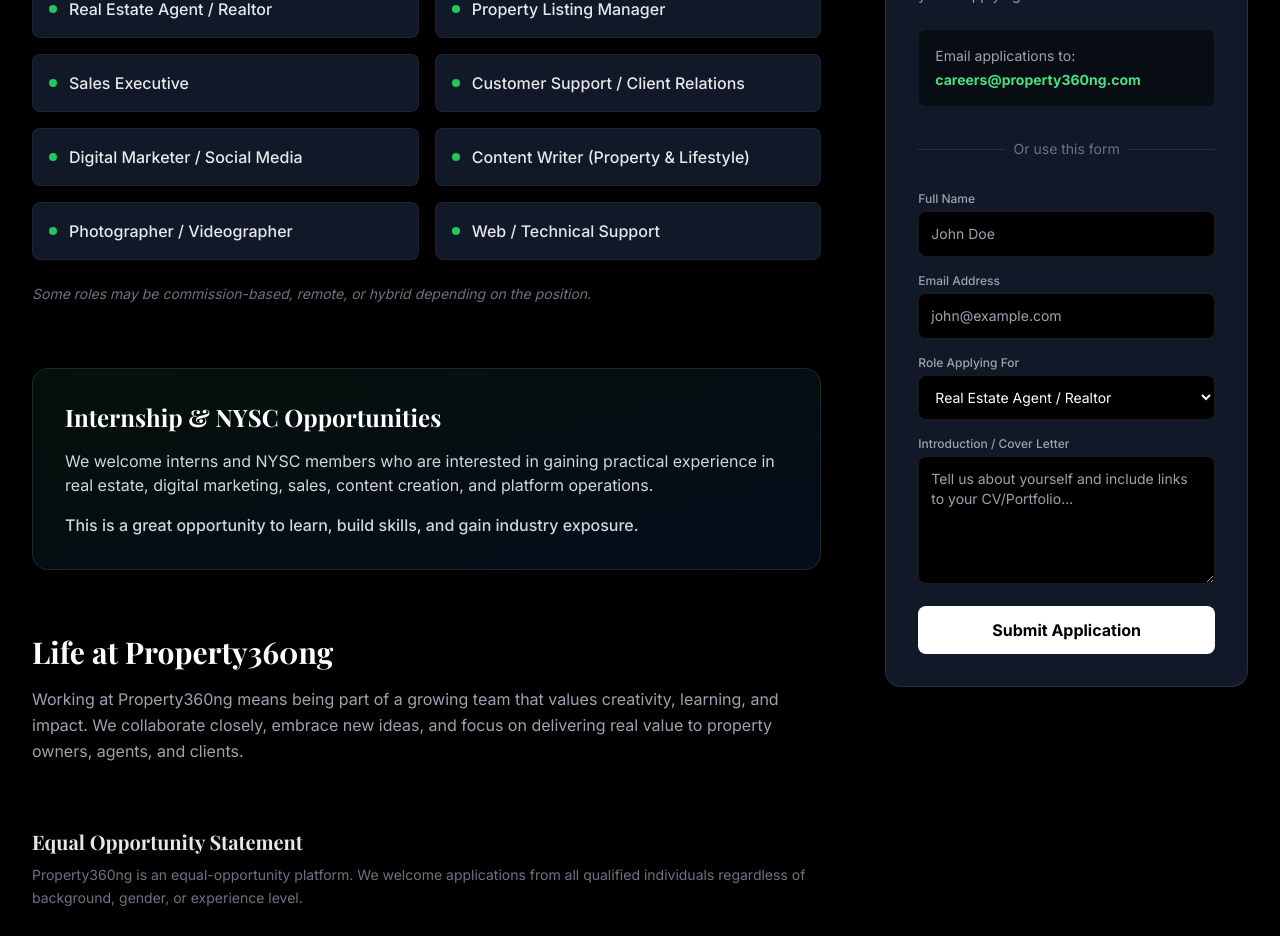
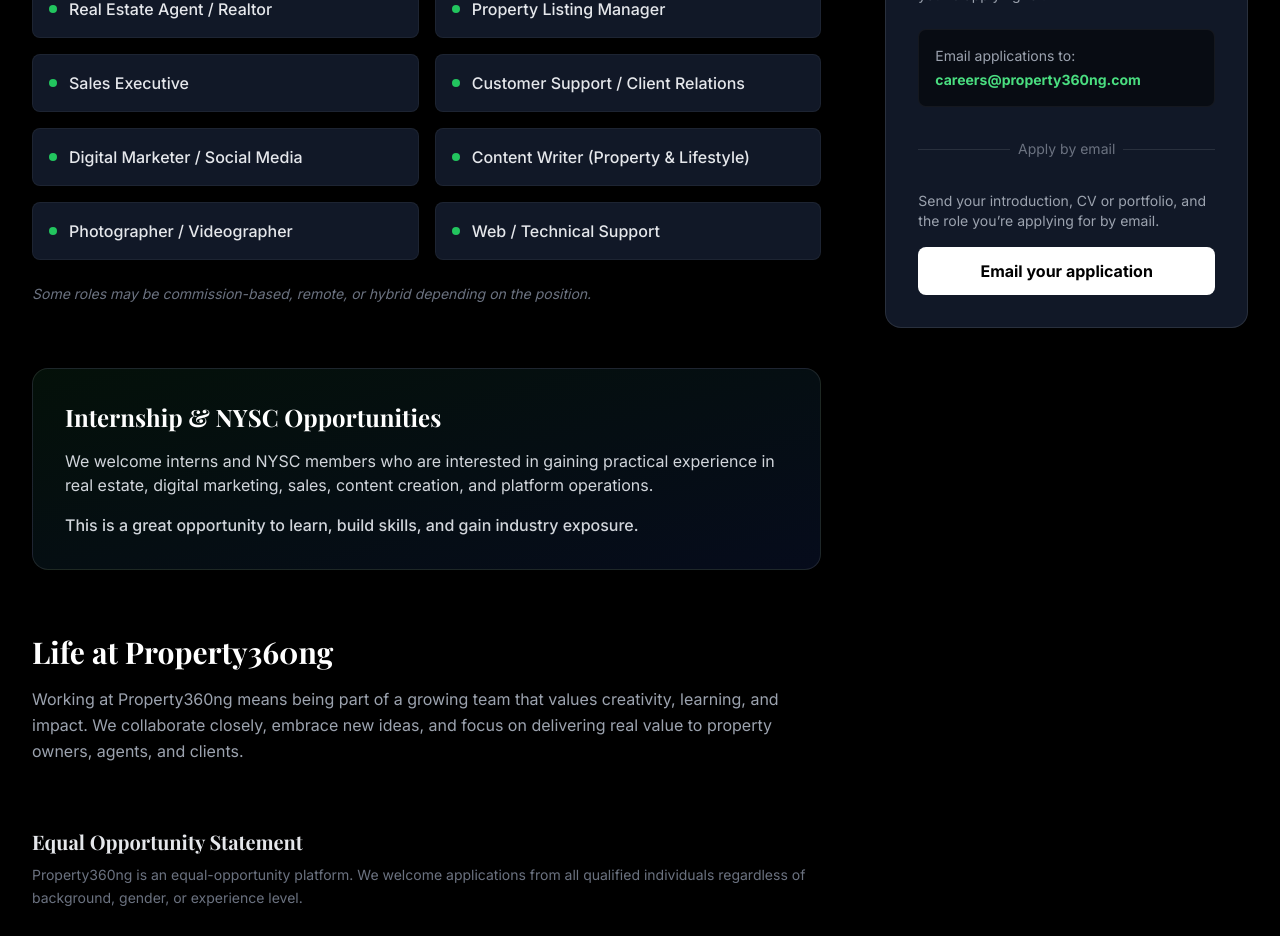
Before and after one commit to superlychy/property360ng, a Next.js app: page /careers in a window 1280 px wide. Shown: the part 1280-2216 px from the top of the page. Built offline with nearby package versions, Linux system fonts and the light colour scheme; a web font is replaced by a local one.

Commit message:
Fix careers application submission

```diff
--- a/app/careers/page.tsx
+++ b/app/careers/page.tsx
@@ -116,42 +116,21 @@
                                     <div className="w-full border-t border-white/10"></div>
                                 </div>
                                 <div className="relative flex justify-center text-sm">
-                                    <span className="px-2 bg-gray-900 text-gray-500">Or use this form</span>
+                                    <span className="px-2 bg-gray-900 text-gray-500">Apply by email</span>
                                 </div>
                             </div>
 
-                            <form className="space-y-4">
-                                <div>
-                                    <label className="block text-xs font-medium text-gray-400 mb-1">Full Name</label>
-                                    <input type="text" className="w-full bg-black border border-white/10 rounded-lg p-3 text-white focus:ring-1 focus:ring-green-500 outline-none text-sm" placeholder="John Doe" />
-                                </div>
-                                <div>
-                                    <label className="block text-xs font-medium text-gray-400 mb-1">Email Address</label>
-                                    <input type="email" className="w-full bg-black border border-white/10 rounded-lg p-3 text-white focus:ring-1 focus:ring-green-500 outline-none text-sm" placeholder="john@example.com" />
-                                </div>
-                                <div>
-                                    <label className="block text-xs font-medium text-gray-400 mb-1">Role Applying For</label>
-                                    <select className="w-full bg-black border border-white/10 rounded-lg p-3 text-white focus:ring-1 focus:ring-green-500 outline-none text-sm">
-                                        <option>Real Estate Agent / Realtor</option>
-                                        <option>Property Listing Manager</option>
-                                        <option>Sales Executive</option>
-                                        <option>Customer Support</option>
-                                        <option>Digital Marketer</option>
-                                        <option>Content Writer</option>
-                                        <option>Photographer / Videographer</option>
-                                        <option>Web / Technical Support</option>
-                                        <option>Internship / NYSC</option>
-                                        <option>Other</option>
-                                    </select>
-                                </div>
-                                <div>
-                                    <label className="block text-xs font-medium text-gray-400 mb-1">Introduction / Cover Letter</label>
-                                    <textarea className="w-full bg-black border border-white/10 rounded-lg p-3 text-white focus:ring-1 focus:ring-green-500 outline-none h-32 text-sm" placeholder="Tell us about yourself and include links to your CV/Portfolio..."></textarea>
-                                </div>
-                                <button type="submit" className="w-full py-3 bg-white text-black font-bold rounded-lg hover:bg-gray-200 transition-colors">
-                                    Submit Application
-                                </button>
-                            </form>
+                            <div className="space-y-4">
+                                <p className="text-sm text-gray-400">
+                                    Send your introduction, CV or portfolio, and the role you’re applying for by email.
+                                </p>
+                                <a
+                                    href="mailto:careers@property360ng.com?subject=Property360ng%20Job%20Application"
+                                    className="block w-full py-3 bg-white text-black font-bold rounded-lg hover:bg-gray-200 transition-colors text-center"
+                                >
+                                    Email your application
+                                </a>
+                            </div>
                         </div>
                     </div>
                 </div>
```
